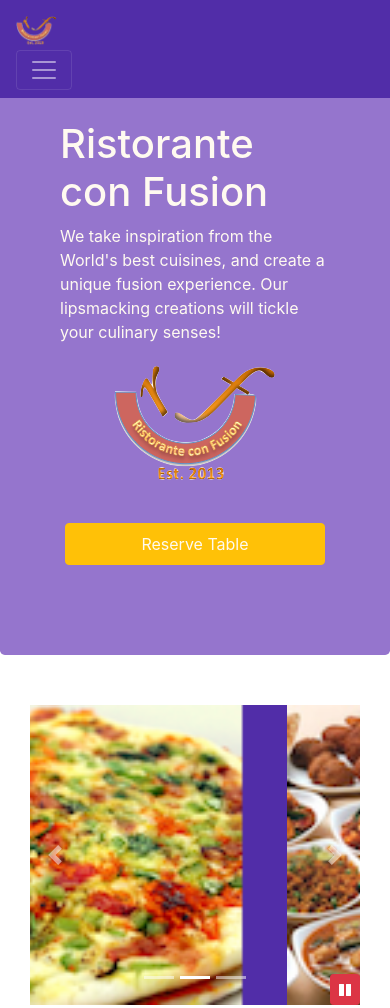
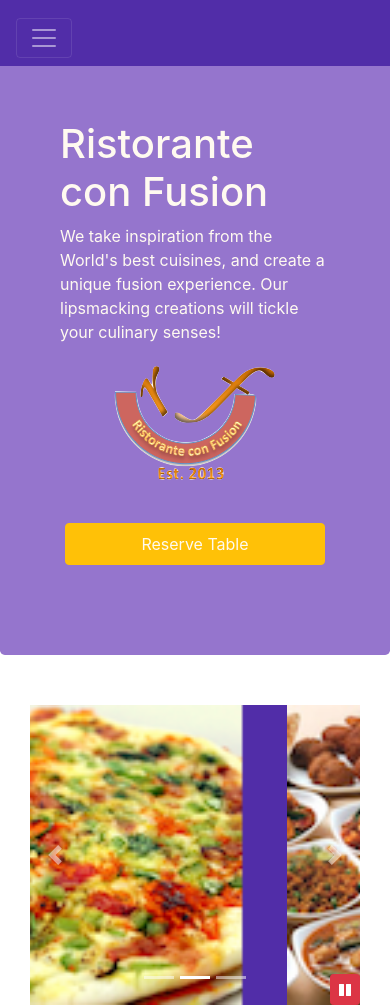
Before and after one commit to luisresende13/Bootstrap-App, a website: page index.html in a window 390 px wide. Shown: the top 1008 px of the page. Drawn offline with nearby package versions, Linux system fonts and the light colour scheme; files that its build step writes are made by us from their sources.

Commit message:
Navbar Brand Hidden for sm Screens

```diff
--- a/index.html
+++ b/index.html
@@ -23,7 +23,7 @@
 
     <nav class="navbar navbar-dark navbar-expand-sm fixed-top">
         <div class="container">
-            <a class="navbar-brand mr-auto" href="./index.html"><img src="img/logo.png" height="30" width="41"></a>
+            <a class="navbar-brand mr-auto" href="./index.html"><img src="img/logo.png" height="30" width="41" class='d-none d-sm-inline'></a>
             <div class="collapse navbar-collapse" id="Navbar">
                 <ul class="navbar-nav mr-auto">
                     <li class="nav-item active"><a class="nav-link" href="./index.html"><span class="fa fa-home fa-lg"></span> Home</a></li>
```
